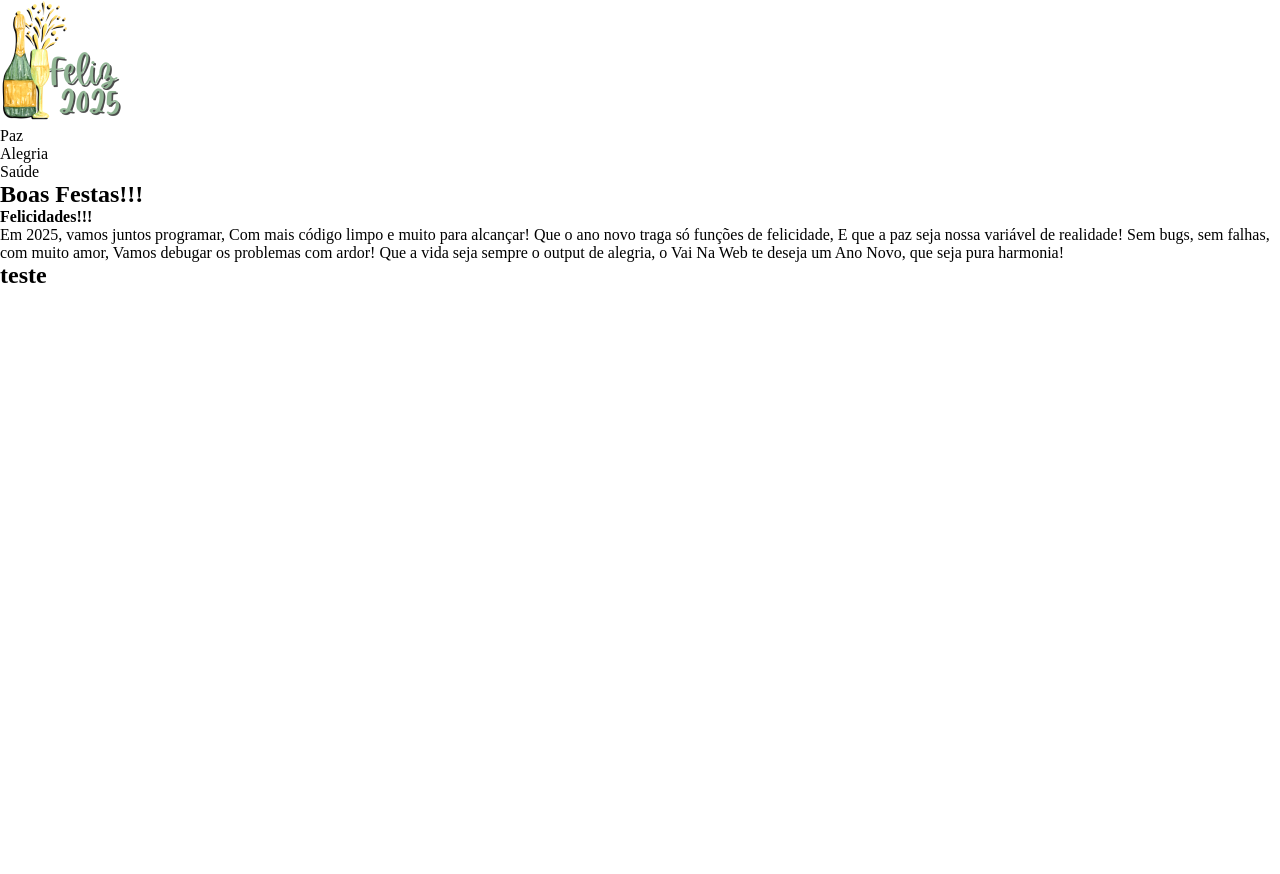
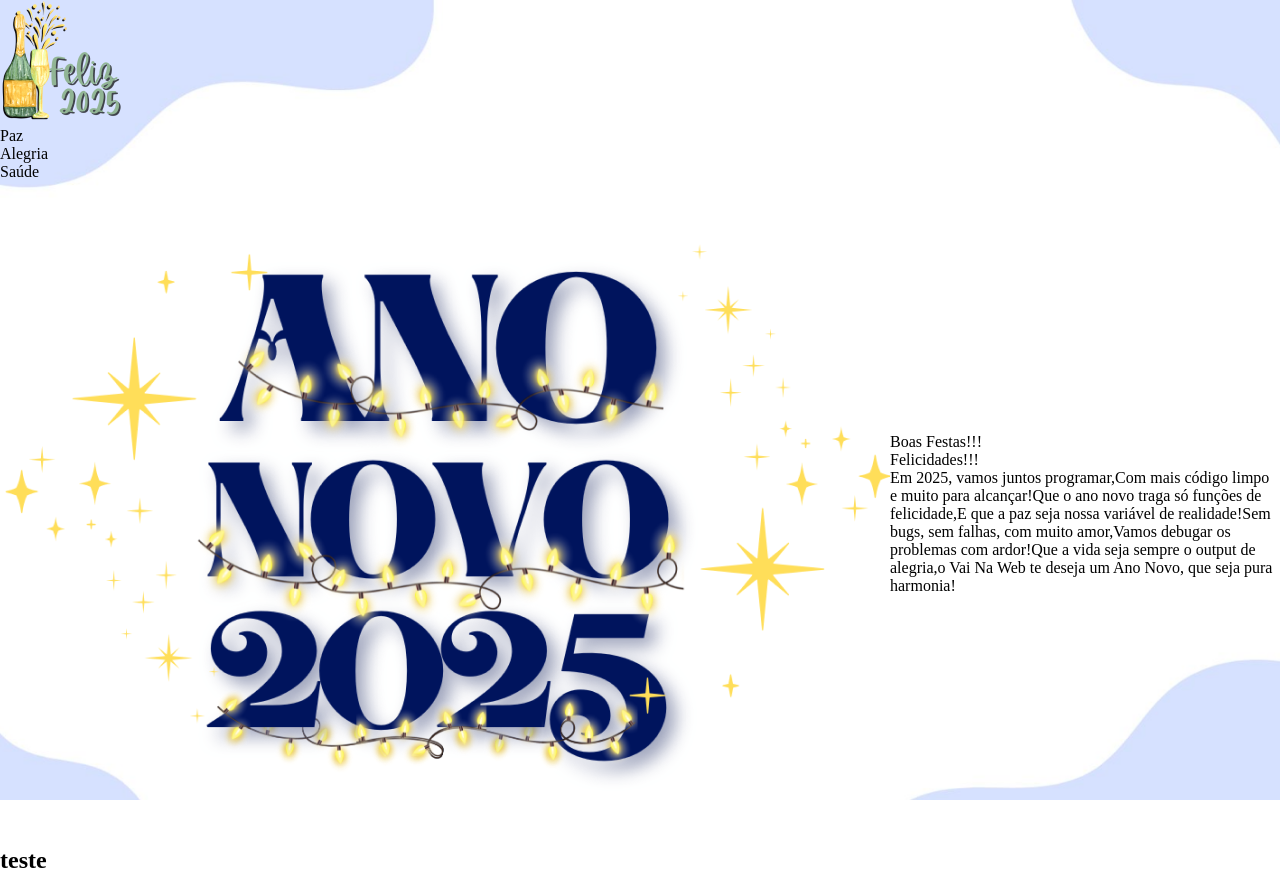
Before and after one commit to viannaingrid/anoNovo, a React (Vite) app: page / in a window 1280 px wide. Before the commit the page ends 800 px from the top, so only its background shows below. Built offline with nearby package versions, Linux system fonts and the light colour scheme; a web font is replaced by a local one.

Commit message:
:construction: update and config components

```diff
--- a/src/App.jsx
+++ b/src/App.jsx
@@ -1,11 +1,12 @@
 import Header from '../src/Components/Header/Header.jsx';
+import '../src/globalStyle/globalStyle.scss';
+import s from '../src/app.module.scss';
 import Footer from '../src/Components/Footer/Footer.jsx';
 import Main from '../src/Components/Main/Main.jsx';
-import '../src/globalStyle/globalStyle.scss';
 
 export default function app (){
     return(
-        <section>
+        <section className={s.content}>
             <Header/>
             <Main/>
             <Footer/>
--- a/src/Components/Main/Main.jsx
+++ b/src/Components/Main/Main.jsx
@@ -1,24 +1,16 @@
 import s from '../Main/main.module.scss';
+import anoNovo from '../../assets/img-anoNovo.png';
 
 export default function Main() {
     return (
-        <section className={s.secMain} >
-            <section className={s.titleMain} >
-                <h2>Boas Festas!!!</h2>
-                <h1>Felicidades!!!</h1>
-            </section>
-            <section className={s.textMain} >
-                <p>
-                Em 2025, vamos juntos programar,
-                Com mais código limpo e muito para alcançar!
-                Que o ano novo traga só funções de felicidade,
-                E que a paz seja nossa variável de realidade!
-                Sem bugs, sem falhas, com muito amor,
-                Vamos debugar os problemas com ardor!
-                Que a vida seja sempre o output de alegria,
-                o Vai Na Web te deseja um Ano Novo, que seja pura harmonia!
-                </p>
-            </section>
-        </section>
+        <main className={s.mainContent}>
+        <img src={anoNovo} alt="Imagem ANO NOVO 2025" />
+        <div className={s.textos}>
+            <p className={s.boasFestas}>Boas Festas!!!</p>
+            <p className={s.felicidades}>Felicidades!!!</p>
+            <p className={s.mensagem2025}>Em 2025, vamos juntos programar,Com mais código limpo e muito para alcançar!Que o ano novo traga só funções de felicidade,E que a paz seja nossa variável de realidade!Sem bugs, sem falhas, com muito amor,Vamos debugar os problemas com ardor!Que a vida seja sempre o output de alegria,o Vai Na Web te deseja um Ano Novo, que seja pura harmonia!
+            </p>
+        </div>
+    </main>
     )
 }
--- a/src/Components/Main/main.module.scss
+++ b/src/Components/Main/main.module.scss
@@ -0,0 +1,10 @@
+.mainContent {
+    display: flex;
+    justify-content: space-between;
+    align-items: center;
+
+    img {
+        width: 100vw;
+        background-position: center;
+    }
+}
--- /dev/null
+++ b/src/app.module.scss
@@ -0,0 +1,6 @@
+.content {
+    background-image: url('./assets/bg-anovo.png');
+    background-size: cover;
+    width: 100vw;
+    height: 100vh
+}
```
